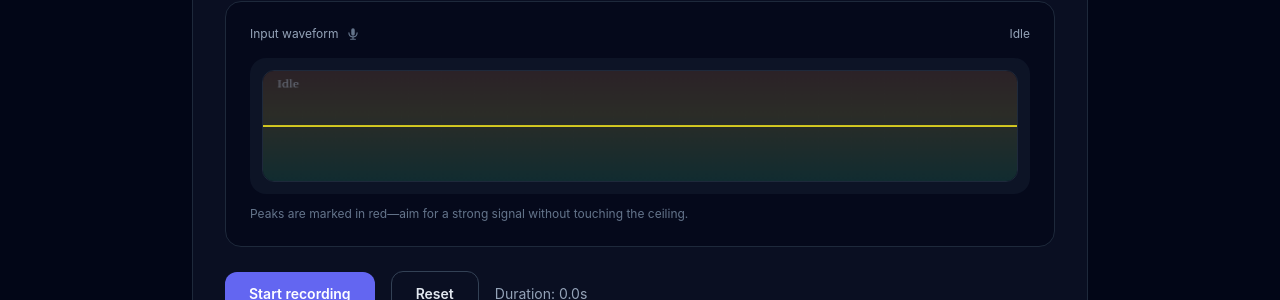
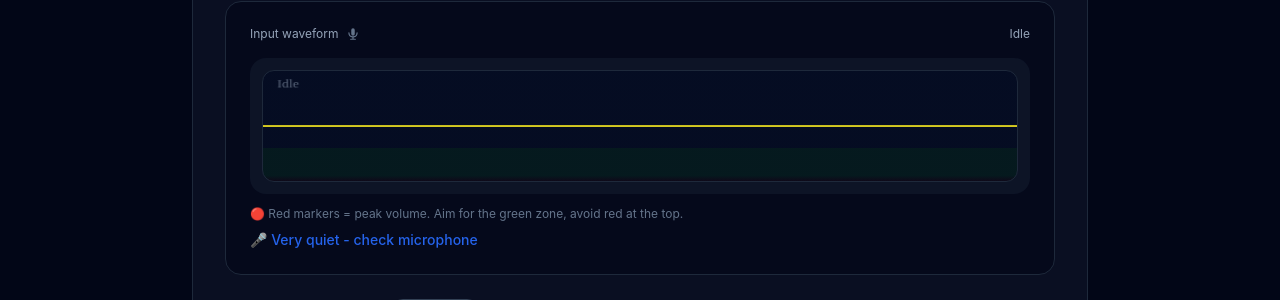
Before and after one commit to abulhawa/miccheck, a Next.js app in the folder apps/web/: page /test in a window 1280 px wide. Shown: the part 280-580 px from the top of the page. Built offline with nearby package versions, Linux system fonts and the light colour scheme; no server answers.

Commit message:
Enhance audio waveform guidance and peaks

```diff
--- a/apps/web/components/AudioWaveformVisualizer.tsx
+++ b/apps/web/components/AudioWaveformVisualizer.tsx
@@ -9,10 +9,41 @@ export interface AudioWaveformVisualizerProps {
   isRecording: boolean;
   width?: number;
   height?: number;
+  peakFadeDurationMs?: number;
+  peakSampleIntervalMs?: number;
+  guidanceThresholds?: {
+    loud: number;
+    good: number;
+    quiet: number;
+  };
 }
 
 const clamp = (value: number, min = 0, max = 1) =>
   Math.min(max, Math.max(min, value));
+
+const DEFAULT_GUIDANCE_THRESHOLDS = {
+  loud: 0.95,
+  good: 0.7,
+  quiet: 0.3
+};
+
+// Maps the latest peak level into actionable, color-coded guidance for the user.
+// Keep this pure so it is easy to test and reuse in other views.
+const getGuidance = (
+  currentPeak: number,
+  thresholds: typeof DEFAULT_GUIDANCE_THRESHOLDS
+) => {
+  if (currentPeak > thresholds.loud) {
+    return { text: "⚠️ Too loud! Reduce input volume", colorClass: "text-red-600" };
+  }
+  if (currentPeak > thresholds.good) {
+    return { text: "✅ Good level", colorClass: "text-green-600" };
+  }
+  if (currentPeak > thresholds.quiet) {
+    return { text: "🔊 Speak a bit louder", colorClass: "text-amber-600" };
+  }
+  return { text: "🎤 Very quiet - check microphone", colorClass: "text-blue-600" };
+};
 
 export default function AudioWaveformVisualizer({
   audioDataArray,
@@ -20,11 +51,26 @@ export default function AudioWaveformVisualizer({
   peakVolume,
   isRecording,
   width = 640,
-  height = 120
+  height = 120,
+  peakFadeDurationMs = 1600,
+  peakSampleIntervalMs = 80,
+  guidanceThresholds = DEFAULT_GUIDANCE_THRESHOLDS
 }: AudioWaveformVisualizerProps) {
   const canvasRef = useRef<HTMLCanvasElement | null>(null);
   const dataRef = useRef<Float32Array | null>(audioDataArray);
   const volumeRef = useRef({ currentVolume, peakVolume, isRecording });
+  const peaksRef = useRef<Array<{ value: number; timestamp: number }>>([]);
+  const lastPeakSampleTimeRef = useRef(0);
+  const lastPeakValueRef = useRef(0);
+
+  // Clamp the live values once per render so the UI, accessibility text,
+  // and guidance are always within the expected 0-1 range.
+  const normalizedCurrentVolume = useMemo(() => clamp(currentVolume), [currentVolume]);
+  const normalizedPeakVolume = useMemo(() => clamp(peakVolume), [peakVolume]);
+  const guidance = useMemo(
+    () => getGuidance(normalizedPeakVolume, guidanceThresholds),
+    [guidanceThresholds, normalizedPeakVolume]
+  );
 
   useEffect(() => {
     dataRef.current = audioDataArray;
@@ -52,20 +98,15 @@ export default function AudioWaveformVisualizer({
     let animationFrameId: number;
 
     const draw = () => {
+      const now = performance.now();
       const { currentVolume: liveVolume, peakVolume: livePeak, isRecording: liveRecording } =
         volumeRef.current;
       const data = dataRef.current;
 
       ctx.clearRect(0, 0, width, height);
-      ctx.fillStyle = "#0f172a";
-      ctx.fillRect(0, 0, width, height);
 
       const zoneGradient = ctx.createLinearGradient(0, height, 0, 0);
       gradientStops.forEach(({ offset, color }) => zoneGradient.addColorStop(offset, color));
-      ctx.globalAlpha = 0.12;
-      ctx.fillStyle = zoneGradient;
-      ctx.fillRect(0, 0, width, height);
-      ctx.globalAlpha = 1;
 
       ctx.lineWidth = 2;
       ctx.strokeStyle = zoneGradient;
@@ -101,15 +142,46 @@ export default function AudioWaveformVisualizer({
         ctx.globalAlpha = 1;
       }
 
+      // Track instantaneous peaks with timestamps so we can fade them out smoothly.
+      // This gives users a short history of their loudest moments without a performance hit.
       const peak = clamp(livePeak);
+      if (liveRecording) {
         if (peak > 0) {
-        const peakY = height - peak * height;
-        ctx.strokeStyle = "rgba(248, 113, 113, 0.9)";
+          const shouldSample =
+            now - lastPeakSampleTimeRef.current > peakSampleIntervalMs ||
+            peak > lastPeakValueRef.current + 0.02;
+          if (shouldSample) {
+            peaksRef.current.push({ value: peak, timestamp: now });
+            lastPeakSampleTimeRef.current = now;
+            lastPeakValueRef.current = peak;
+          }
+        }
+      } else if (peaksRef.current.length > 0) {
+        peaksRef.current = [];
+      }
+
+      // Draw each stored peak with opacity based on age.
+      // Older peaks fade out over the configured duration and are removed when fully transparent.
+      if (peaksRef.current.length > 0) {
+        const nextPeaks = peaksRef.current;
+        let writeIndex = 0;
+        for (let i = 0; i < nextPeaks.length; i += 1) {
+          const sample = nextPeaks[i];
+          const age = now - sample.timestamp;
+          if (age <= peakFadeDurationMs) {
+            const alpha = 1 - age / peakFadeDurationMs;
+            const peakY = height - sample.value * height;
+            ctx.strokeStyle = `rgba(248, 113, 113, ${0.15 + 0.75 * alpha})`;
             ctx.lineWidth = 1;
             ctx.beginPath();
             ctx.moveTo(0, peakY);
             ctx.lineTo(width, peakY);
             ctx.stroke();
+            nextPeaks[writeIndex] = sample;
+            writeIndex += 1;
+          }
+        }
+        nextPeaks.length = writeIndex;
       }
 
       if (!liveRecording) {
@@ -134,6 +206,14 @@ export default function AudioWaveformVisualizer({
     };
   }, [gradientStops, height, width]);
 
+  const zoneBackground = useMemo(
+    () => ({
+      backgroundImage:
+        "linear-gradient(to top, rgba(239, 68, 68, 0.05) 0%, rgba(34, 197, 94, 0.1) 5% 30%, rgba(59, 130, 246, 0.05) 30% 100%)"
+    }),
+    []
+  );
+
   return (
     <div className="rounded-2xl border border-slate-800 bg-slate-950/60 p-6">
       <div className="flex items-center justify-between text-xs text-slate-400">
@@ -149,12 +229,31 @@ export default function AudioWaveformVisualizer({
         <span>{isRecording ? "Listening…" : "Idle"}</span>
       </div>
       <div className="mt-4 rounded-2xl bg-slate-900/80 p-3">
-        <div className="relative h-28 w-full overflow-hidden rounded-xl border border-slate-800 bg-slate-950">
-          <canvas ref={canvasRef} width={width} height={height} className="h-full w-full" />
+        <div
+          className="relative h-28 w-full overflow-hidden rounded-xl border border-slate-800 bg-slate-950"
+          style={zoneBackground}
+        >
+          <canvas
+            ref={canvasRef}
+            width={width}
+            height={height}
+            className="h-full w-full"
+            role="meter"
+            aria-label="Audio waveform visualization"
+            aria-valuemin={0}
+            aria-valuemax={100}
+            aria-valuenow={Math.round(normalizedCurrentVolume * 100)}
+            aria-valuetext={`Current volume: ${Math.round(normalizedCurrentVolume * 100)}%`}
+          />
         </div>
       </div>
       <p className="mt-3 text-xs text-slate-500">
-        Peaks are marked in red—aim for a strong signal without touching the ceiling.
+        🔴 Red markers = peak volume. Aim for the green zone, avoid red at the top.
+      </p>
+      <p
+        className={`mt-2 text-sm font-medium transition-colors duration-200 ${guidance.colorClass}`}
+      >
+        {guidance.text}
       </p>
     </div>
   );
```
Lines whose indentation alone changed are shown as unchanged.
